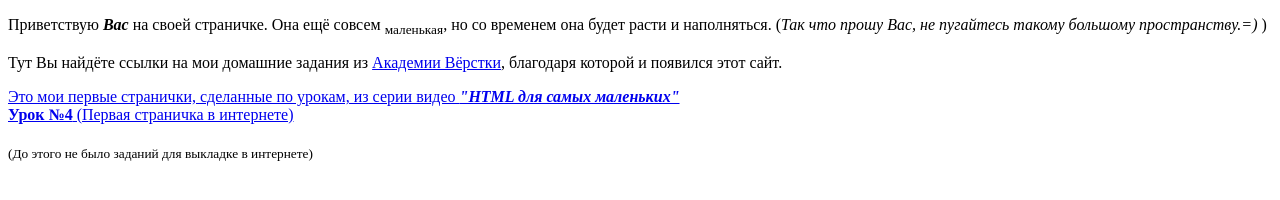
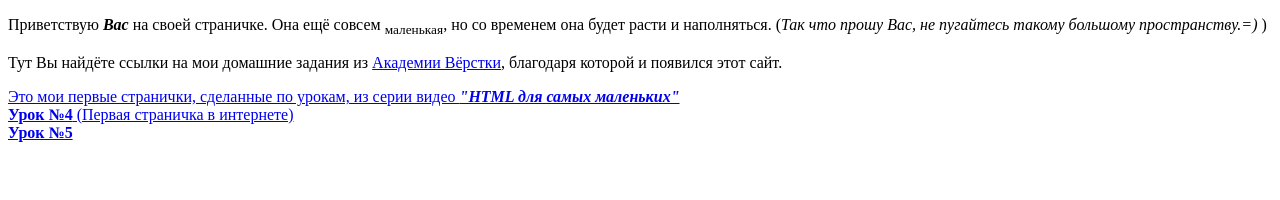
Before and after one commit to LeloushLamberg/intensive, a plain HTML site: page index.html in a window 1280 px wide. Drawn offline with Linux system fonts and the light colour scheme.

Commit message:
changeed mail page

```diff
--- a/index.html
+++ b/index.html
@@ -12,7 +12,7 @@
  <p> Приветствую <b><i>Вас</i></b> на своей страничке. Она ещё совсем <sub>маленькая</sub>, но со временем она будет расти и наполняться. (<i>Так что прошу Вас, не пугайтесь такому большому пространству.=)</i> )</p>
  <p>Тут Вы найдёте ссылки на мои домашние задания из <a href="https://study.up-skills.ru/">Академии Вёрстки</a>, благодаря которой и появился этот сайт.</p>
  <a href="http://www.lulu0512.ru/Academy/Lesson_one/"> Это мои первые странички, сделанные по урокам, из серии видео <a href="https://www.youtube.com/watch?v=bfXUhBB_9b0"><strong><i>"HTML для самых маленьких"</i></strong></a></a><br>
- <a href="http://www.lulu0512.ru/Academy/fourth_lesson"><b>Урок №4</b> (Первая страничка в интернете)</a>
- <p><sub>(До этого не было заданий для выкладке в интернете)</sub></p>
+ <a href="http://www.lulu0512.ru/Academy/fourth_lesson"><b>Урок №4</b> (Первая страничка в интернете)</a><br>
+  <a href="http://www.lulu0512.ru/Academy/fifth_lesson/easy"><b>Урок №5</b></a>
 </body>
 </html>
```
